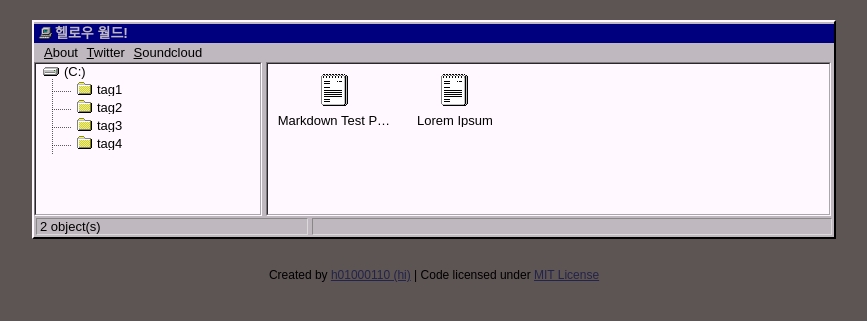
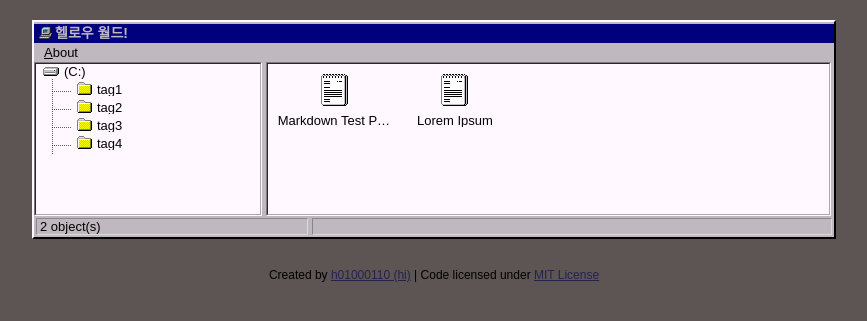
Before and after one commit to sungisaiah/sungisaiah.github.io, a Jekyll site: the page built from index.html, in a window 1280 px wide. Shown: the top 321 px of the page, without its empty margins (206-1073 px from the left). Built offline with Jekyll 4.4.1, drawn with Linux system fonts in a browser that asks for light colours.

Commit message:
Update topbar.html

```diff
--- a/_includes/topbar.html
+++ b/_includes/topbar.html
@@ -1,5 +1,5 @@
 <ul class="topbar">
 	<a href="/me"><li><u>A</u>bout</li></a>
-	<a href="http://twitter.com/h01000110" target="_blank"><li><u>T</u>witter</li></a>
-	<a href="http://soundcloud.com/h01000110" target="_blank"><li><u>S</u>oundcloud</li></a>
+	<!--<a href="http://twitter.com/h01000110" target="_blank"><li><u>T</u>witter</li></a>
+	<a href="http://soundcloud.com/h01000110" target="_blank"><li><u>S</u>oundcloud</li></a>--!>
 </ul>
```
